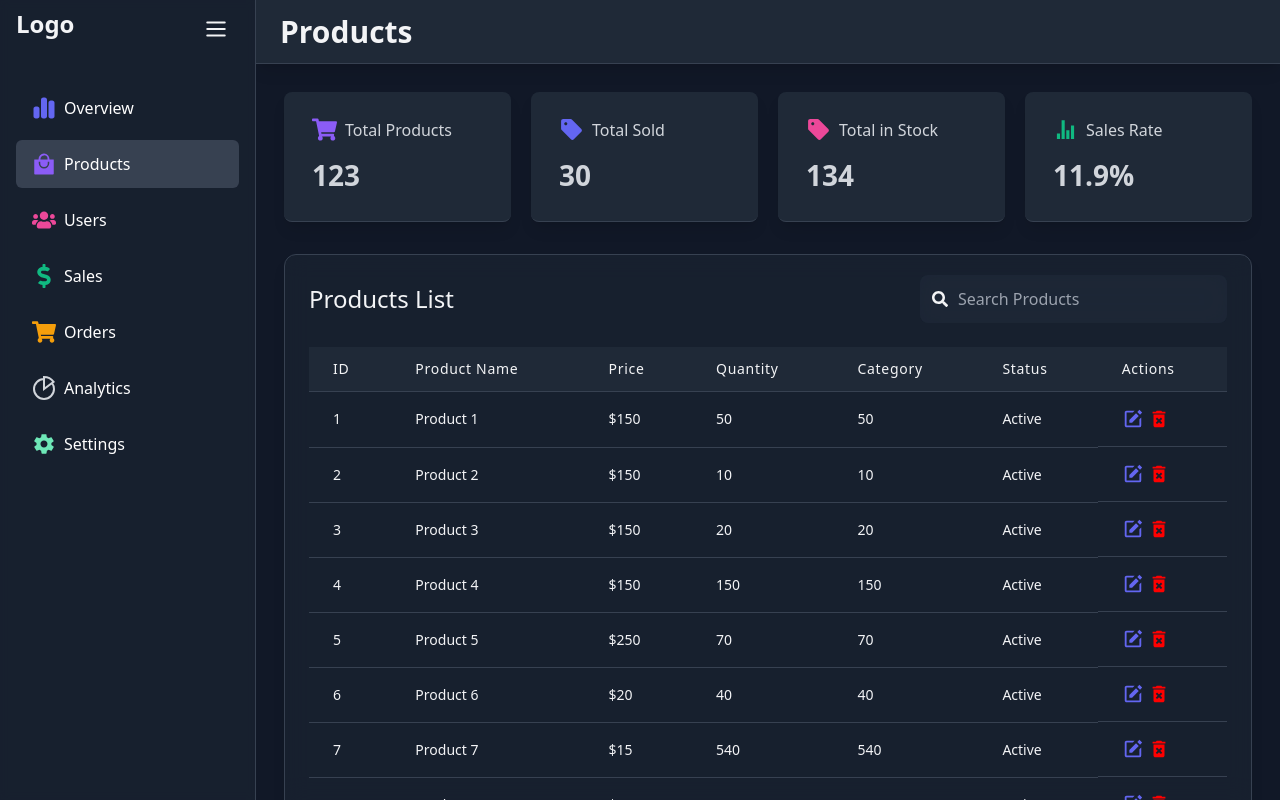
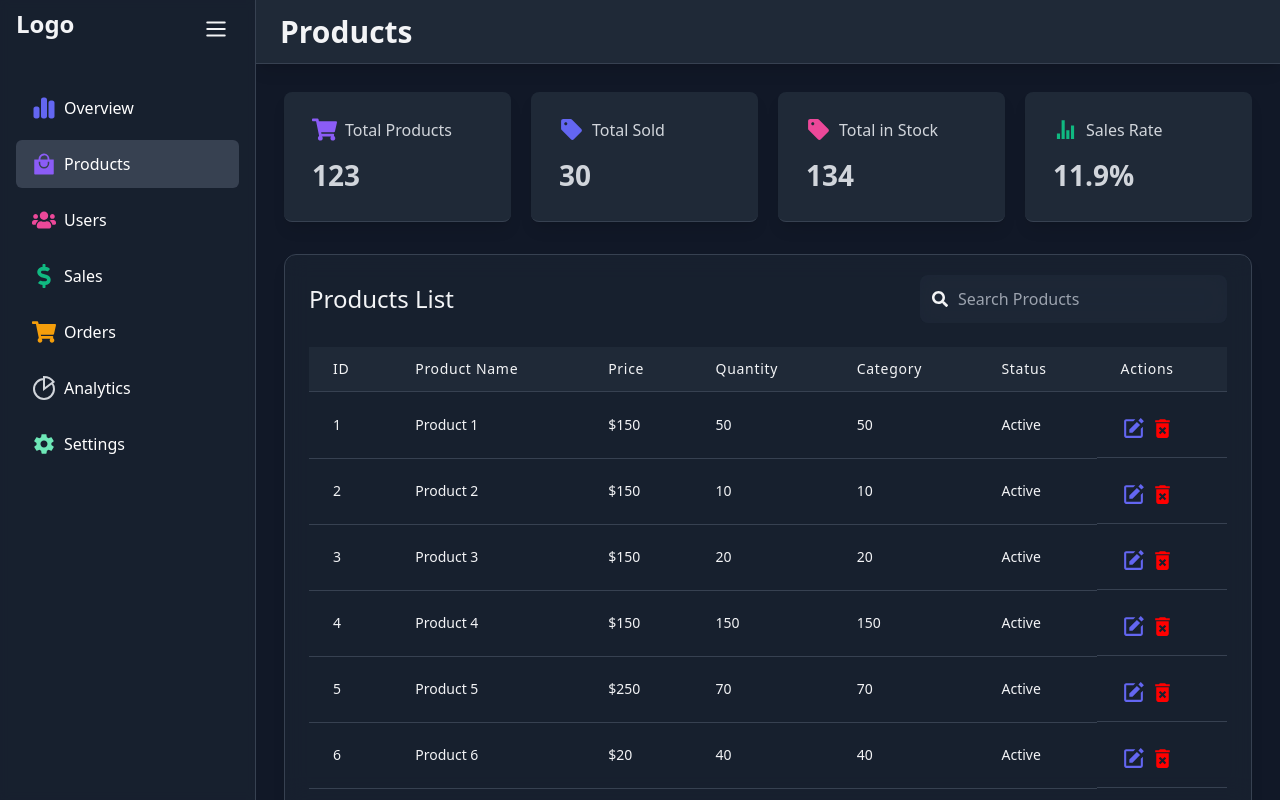
Before and after one commit to muneebdev18/Dashboard-BoilerPlate, a React (Vite) app: page /product in a window 1280 px wide. Built offline with nearby package versions, Linux system fonts and the light colour scheme.

Commit message:
updated code

```diff
--- a/src/pages/products/Products.jsx
+++ b/src/pages/products/Products.jsx
@@ -7,7 +7,7 @@ import { FaSearch, FaShoppingCart } from "react-icons/fa";
 import { MdSell,MdDeleteForever } from "react-icons/md";
 import { IoMdStats } from "react-icons/io";
 import { BiSolidEdit } from "react-icons/bi";
-
+import Footer from '../../components/footer/Footer'
 // import styles from './style.module.css'
 const Products = () => {
   const PRODUCT_DATA = [{
@@ -126,7 +126,7 @@ const Products = () => {
           />
         </motion.div>
         {/*-------- Table Section ------- */}
-        <motion.div initial={{opacity:0,y:30}} animate={{opacity:1,y:0}} transition={{duration:0.7,delay:0.5}} className="h-[810px] bg-gray-800 bg-opacity-50 backdrop-blur-md shadow-lg rounded-xl px-6 pt-5 pb-11 border border-gray-700">
+        <motion.div initial={{opacity:0,y:30}} animate={{opacity:1,y:0}} transition={{duration:0.7,delay:0.5}} className="h-[880px] bg-gray-800 bg-opacity-50 backdrop-blur-md shadow-lg rounded-xl px-6 pt-5 pb-11 border border-gray-700">
           {/* ------- Table Header ------- */}
           <div className="flex justify-between items-center">
             <p className="text-2xl font-medium">Products List</p>
@@ -171,7 +171,7 @@ const Products = () => {
                 {/* ------- Table Row ------- */}
             {PRODUCT_DATA.map((item)=>{
               return(
-                <tr>
+                <tr className="space-y-2">
                 <td className="px-6 py-4 text-sm text-gray-100 border-b border-gray-700">
                   {item.id}
                 </td>
@@ -186,7 +186,7 @@ const Products = () => {
                 </td>
                 <td className="px-6 py-4 text-sm text-gray-100 border-b border-gray-700">{item.quantity}</td>
                 <td className="px-6 py-4 text-sm text-gray-100 border-b border-gray-700">{item.status}</td>
-                <td className="px-6 py-4 text-sm text-gray-100 border-b border-gray-700 flex gap-1"><BiSolidEdit size={22} color="#6366f1" className="cursor-pointer"/><MdDeleteForever size={22} color="#ff0000" className="cursor-pointer"/></td>
+                <td className="px-6 py-4 text-sm text-gray-100 border-b border-gray-700 flex items-center gap-1 mb-6"><BiSolidEdit size={25} color="#6366f1" className="cursor-pointer"/><MdDeleteForever size={25} color="#ff0000" className="cursor-pointer"/></td>
                 </tr>
               )
             })}
@@ -196,6 +196,8 @@ const Products = () => {
           </div>
         </motion.div>
       </div>
+        {/* ------ Footer ------ */}
+        <Footer/>
     </div>
   );
 };
```
